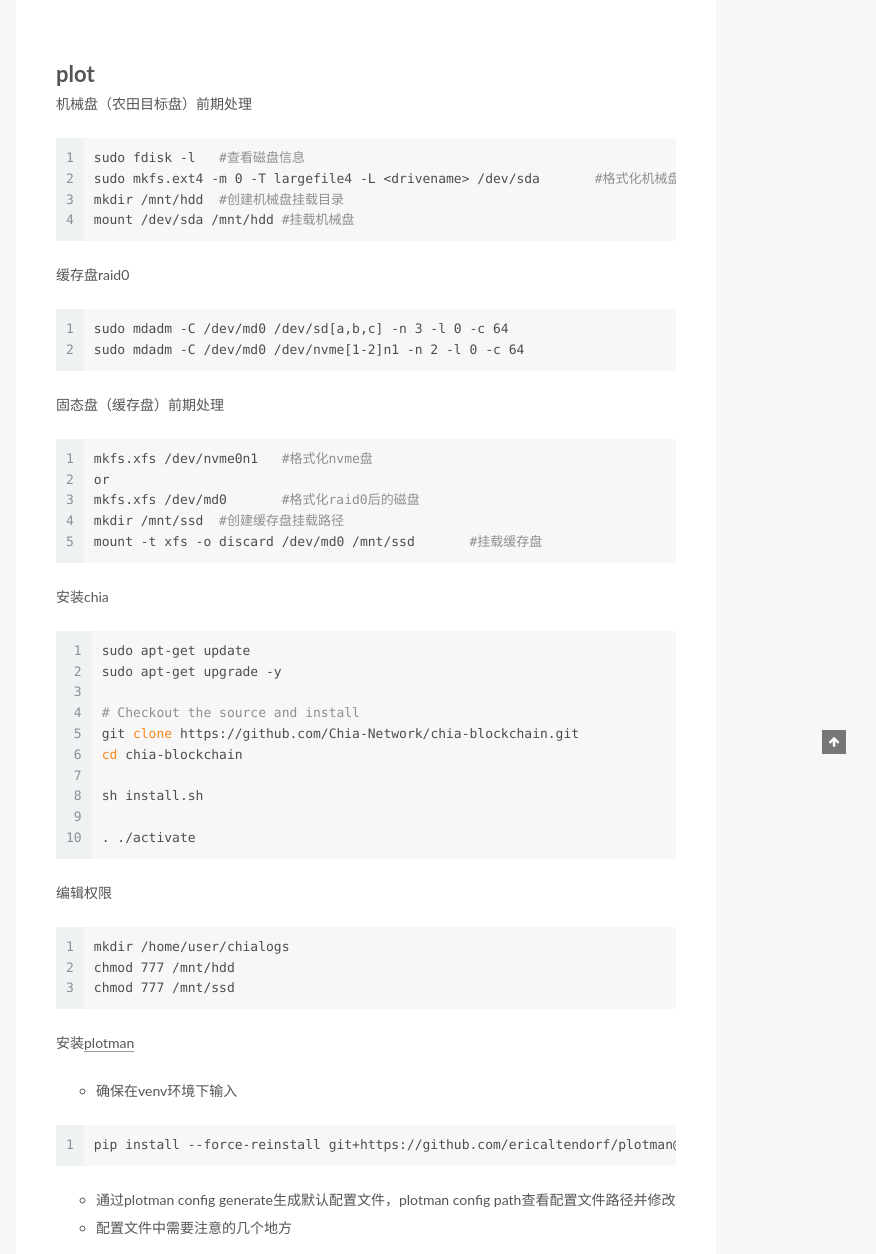
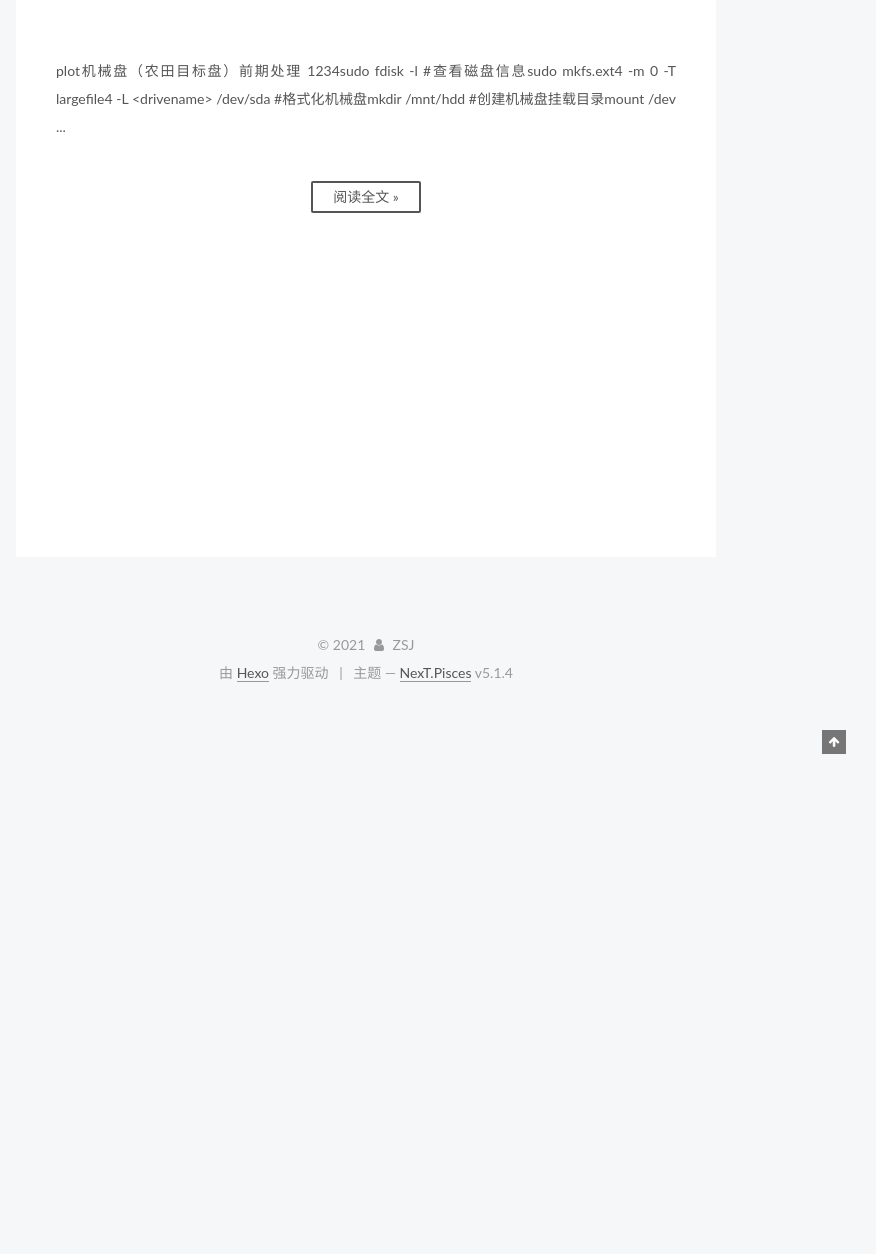
Before and after one commit to ZJU-ZSJ/ZJU-ZSJ.github.io, a plain HTML site: page index.html in a window 1280 px wide. Shown: the part 146-1400 px from the top of the page, 404-1280 px from the left. After the commit the page ends 853 px from the top, so only its background shows below. Drawn offline with Linux system fonts and the light colour scheme.

Commit message:
Site updated: 2021-05-04 13:40:44

```diff
--- a/index.html
+++ b/index.html
@@ -405,40 +405,16 @@
 
 
 
-            <h1 id="plot"><a href="#plot" class="headerlink" title="plot"></a>plot</h1><p>机械盘（农田目标盘）前期处理</p>
-<figure class="highlight bash"><table><tr><td class="gutter"><pre><span class="line">1</span><br><span class="line">2</span><br><span class="line">3</span><br><span class="line">4</span><br></pre></td><td class="code"><pre><span class="line">sudo fdisk -l	<span class="comment">#查看磁盘信息</span></span><br><span class="line">sudo mkfs.ext4 -m 0 -T largefile4 -L &lt;drivename&gt; /dev/sda	<span class="comment">#格式化机械盘</span></span><br><span class="line">mkdir /mnt/hdd	<span class="comment">#创建机械盘挂载目录</span></span><br><span class="line">mount /dev/sda /mnt/hdd	<span class="comment">#挂载机械盘</span></span><br></pre></td></tr></table></figure>
-<p>缓存盘raid0</p>
-<figure class="highlight bash"><table><tr><td class="gutter"><pre><span class="line">1</span><br><span class="line">2</span><br></pre></td><td class="code"><pre><span class="line">sudo mdadm -C /dev/md0 /dev/sd[a,b,c] -n 3 -l 0 -c 64</span><br><span class="line">sudo mdadm -C /dev/md0 /dev/nvme[1-2]n1 -n 2 -l 0 -c 64</span><br></pre></td></tr></table></figure>
-<p>固态盘（缓存盘）前期处理</p>
-<figure class="highlight bash"><table><tr><td class="gutter"><pre><span class="line">1</span><br><span class="line">2</span><br><span class="line">3</span><br><span class="line">4</span><br><span class="line">5</span><br></pre></td><td class="code"><pre><span class="line">mkfs.xfs /dev/nvme0n1	<span class="comment">#格式化nvme盘</span></span><br><span class="line">or</span><br><span class="line">mkfs.xfs /dev/md0	<span class="comment">#格式化raid0后的磁盘</span></span><br><span class="line">mkdir /mnt/ssd	<span class="comment">#创建缓存盘挂载路径</span></span><br><span class="line">mount -t xfs -o discard /dev/md0 /mnt/ssd	<span class="comment">#挂载缓存盘</span></span><br></pre></td></tr></table></figure>
-<p>安装chia</p>
-<figure class="highlight bash"><table><tr><td class="gutter"><pre><span class="line">1</span><br><span class="line">2</span><br><span class="line">3</span><br><span class="line">4</span><br><span class="line">5</span><br><span class="line">6</span><br><span class="line">7</span><br><span class="line">8</span><br><span class="line">9</span><br><span class="line">10</span><br></pre></td><td class="code"><pre><span class="line">sudo apt-get update</span><br><span class="line">sudo apt-get upgrade -y</span><br><span class="line"></span><br><span class="line"><span class="comment"># Checkout the source and install</span></span><br><span class="line">git <span class="built_in">clone</span> https://github.com/Chia-Network/chia-blockchain.git</span><br><span class="line"><span class="built_in">cd</span> chia-blockchain</span><br><span class="line"></span><br><span class="line">sh install.sh</span><br><span class="line"></span><br><span class="line">. ./activate</span><br></pre></td></tr></table></figure>
-<p>编辑权限</p>
-<figure class="highlight bash"><table><tr><td class="gutter"><pre><span class="line">1</span><br><span class="line">2</span><br><span class="line">3</span><br></pre></td><td class="code"><pre><span class="line">mkdir /home/user/chialogs</span><br><span class="line">chmod 777 /mnt/hdd</span><br><span class="line">chmod 777 /mnt/ssd</span><br></pre></td></tr></table></figure>
-<p>安装<a target="_blank" rel="noopener" href="https://github.com/ericaltendorf/plotman">plotman</a></p>
-<ul>
-<li>确保在venv环境下输入</li>
-</ul>
-<figure class="highlight bash"><table><tr><td class="gutter"><pre><span class="line">1</span><br></pre></td><td class="code"><pre><span class="line">pip install --force-reinstall git+https://github.com/ericaltendorf/plotman@main</span><br></pre></td></tr></table></figure>
-<ul>
-<li>通过plotman config generate生成默认配置文件，plotman config path查看配置文件路径并修改</li>
-<li>配置文件中需要注意的几个地方</li>
-</ul>
-<p><img src="/images/pasted-2.png" alt="upload successful"></p>
-<p><img src="/images/pasted-3.png" alt="upload successful"></p>
-<ul>
-<li>plotman interactive查看面板。只要面板一直在，plotman就会自动按照配置文件规划执行任务。</li>
-</ul>
-<p><img src="/images/pasted-4.png" alt="upload successful"></p>
-<ul>
-<li>为了能够一直挂着interactive，可以使用<a target="_blank" rel="noopener" href="https://linuxize.com/post/how-to-use-linux-screen/">screen</a></li>
-</ul>
-<h1 id="farm"><a href="#farm" class="headerlink" title="farm"></a>farm</h1><figure class="highlight bash"><table><tr><td class="gutter"><pre><span class="line">1</span><br><span class="line">2</span><br><span class="line">3</span><br><span class="line">4</span><br><span class="line">5</span><br></pre></td><td class="code"><pre><span class="line">chia init	<span class="comment">#安装完后首次执行</span></span><br><span class="line">chia keys add	<span class="comment">#添加助记词</span></span><br><span class="line">chia start farmer	<span class="comment">#启动full-node、farmer、harvester、wallet</span></span><br><span class="line">chia wallet show	<span class="comment">#查看钱包信息</span></span><br><span class="line">chia farm summary	<span class="comment">#查看farm信息</span></span><br></pre></td></tr></table></figure>
-
-<p><img src="/images/pasted-5.png" alt="upload successful"></p>
-<p>其余命令可在<a href="https://link.zhihu.com/?target=https://github.com/Chia-Network/chia-blockchain/wiki/CLI-Commands-Reference">官方文档</a>查找</p>
-
-
+          plot机械盘（农田目标盘）前期处理
+1234sudo fdisk -l	#查看磁盘信息sudo mkfs.ext4 -m 0 -T largefile4 -L &lt;drivename&gt; /dev/sda	#格式化机械盘mkdir /mnt/hdd	#创建机械盘挂载目录mount /dev
+          ...
+          <!--noindex-->
+          <div class="post-button text-center">
+            <a class="btn" href="/2021/04/30/Ubuntu-chia/#more" rel="contents">
+              阅读全文 &raquo;
+            </a>
+          </div>
+          <!--/noindex-->
 
 
     </div>
```
